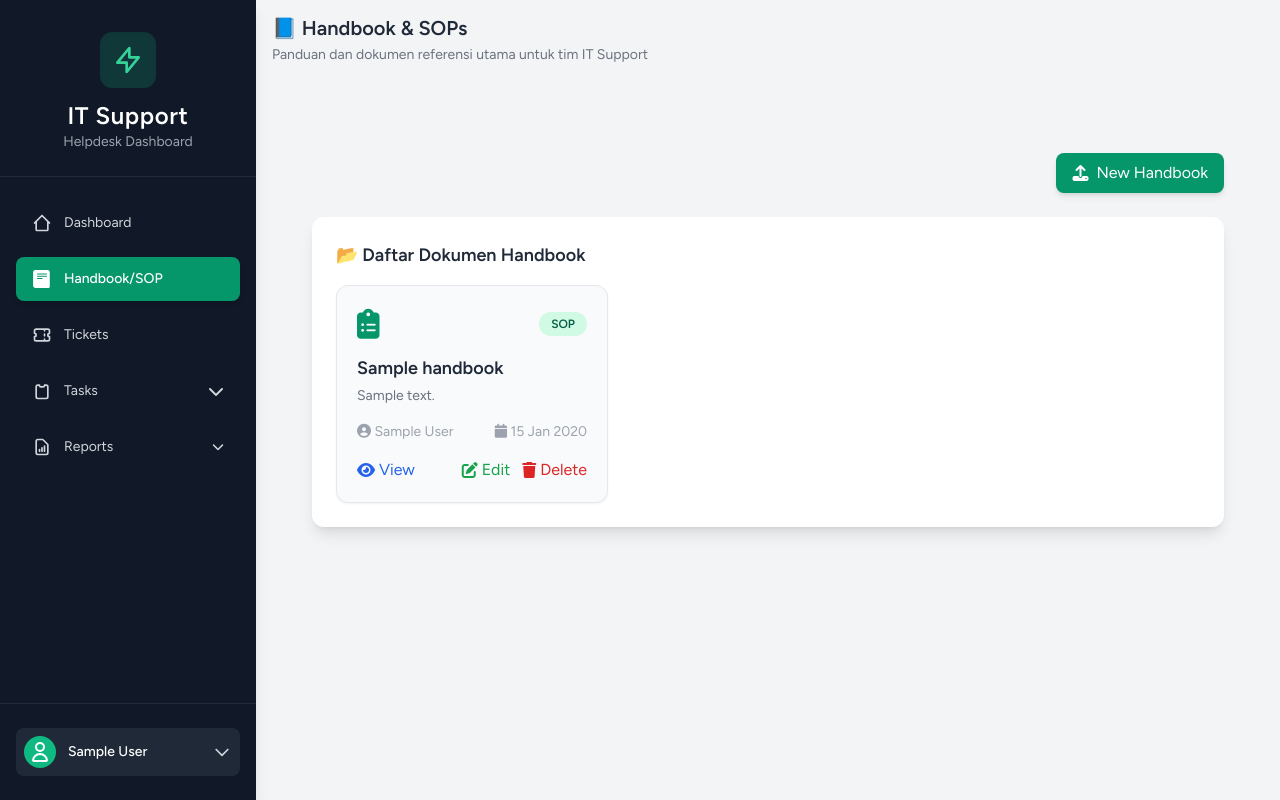
After one commit to Romyadhy/HelpdeskITSupport-System, a Laravel app: page /handbook in a window 1280 px wide. The commit adds this page. Run offline with Laravel 12, Linux system fonts and the light colour scheme; a user stored in the database is signed in; tables that the repository leaves empty hold one stand-in row (values such as "Sample post"); style sheets or scripts are compiled from the project's sources; some libraries are stand-ins or nearby versions.

Commit message:
create handbook feature, add permission into handbook, fixing the miss action in escalated tickets, next gtg into pdf things and dashboard things or maybe API things

```diff
--- /dev/null
+++ b/app/Http/Controllers/HandbookController.php
@@ -0,0 +1,92 @@
+<?php
+
+namespace App\Http\Controllers;
+
+use App\Models\Handbook;
+use Auth;
+use Illuminate\Http\Request;
+
+class HandbookController extends Controller
+{
+    //   public function __construct()
+    // {
+    //     // Middleware berdasarkan permission
+    //     $this->middleware('can:view-handbooks')->only(['index', 'show']);
+    //     $this->middleware('can:create-handbook')->only(['create', 'store']);
+    //     $this->middleware('can:edit-handbook')->only(['edit', 'update']);
+    //     $this->middleware('can:delete-handbook')->only(['destroy']);
+    // }
+
+    public function index()
+    {
+        $handbooks = Handbook::with('uploader')->latest()->get();
+        return view('frontend.Handbook.index', compact('handbooks'));
+    }
+
+
+
+    public function show($id)
+    {
+        $handbook = Handbook::with('uploader')->findOrFail($id);
+        // dd($handbook);
+        return view('frontend.Handbook.show', compact('handbook'));
+    }
+
+
+
+    public function create()
+    {
+        return view('frontend.Handbook.create');
+    }
+
+
+    public function store(Request $request)
+    {
+        $request->validate([
+            'title' => 'required|string|max:255',
+            'description' => 'required',
+            'category' => 'required',
+        ]);
+
+        Handbook::create([
+            'title' => $request->title,
+            'description' => $request->description,
+            'category' => $request->category,
+            'uploaded_by' => Auth::id(),
+        ]);
+
+        return redirect()->route('handbook.index')->with('success', 'Handbook berhasil ditambahkan');
+    }
+
+
+
+    public function edit($id)
+    {
+        $handbook = Handbook::with('uploader')->findOrFail($id);
+        return view('frontend.Handbook.edit', compact('handbook'));
+    }
+
+
+    public function update(Request $request, $id)
+    {
+        $validated = $request->validate([
+            'title' => 'required|string|max:255',
+            'description' => 'required',
+            'category' => 'required',
+        ]);
+
+        $handbook = Handbook::findOrFail($id);
+
+        $handbook->update($validated);
+
+        return redirect()->route('handbook.index')->with('success', 'Handbook berhasil diperbarui!');
+    }
+
+
+
+    public function destroy(Handbook $handbook)
+    {
+        $handbook->delete();
+        return redirect()->route('handbook.index')->with('success', 'Handbook berhasil dihapus!');
+    }
+}
--- a/app/Http/Controllers/TicketController.php
+++ b/app/Http/Controllers/TicketController.php
@@ -240,9 +240,9 @@ class TicketController extends Controller
     {
         $user = Auth::user();
 
-        if (!$user->can('handle-escalated-ticket')) {
-            abort(403, 'Unauthorized action.');
-        }
+        // if (!$user->can('handle-escalated-ticket')) {
+        //     abort(403, 'Unauthorized action.');
+        // }
 
         try {
             $ticket->update([
--- /dev/null
+++ b/app/Models/Handbook.php
@@ -0,0 +1,23 @@
+<?php
+
+namespace App\Models;
+
+use Illuminate\Database\Eloquent\Factories\HasFactory;
+use Illuminate\Database\Eloquent\Model;
+
+class Handbook extends Model
+{
+    use HasFactory;
+
+    protected $fillable = [
+        'title',
+        'description',
+        'category',
+        'uploaded_by',
+    ];
+
+
+    public function uploader(){
+        return $this->belongsTo(User::class, 'uploaded_by');
+    }
+}
--- /dev/null
+++ b/resources/views/frontend/Handbook/index.blade.php
@@ -0,0 +1,112 @@
+<x-app-layout>
+    <x-slot name="header">
+        <h2 class="font-semibold text-xl text-gray-800 leading-tight flex items-center gap-2">
+            📘 Handbook & SOPs
+        </h2>
+        <p class="text-gray-500 text-sm mt-1">Panduan dan dokumen referensi utama untuk tim IT Support</p>
+    </x-slot>
+
+    <div class="py-10">
+        <div class="max-w-7xl mx-auto sm:px-6 lg:px-8">
+            {{-- Tombol Upload hanya muncul jika user punya izin --}}
+            @can('create-handbook')
+                <div class="flex justify-end mb-6">
+                    <a href="{{ route('handbook.create') }}"
+                        class="bg-emerald-600 hover:bg-emerald-700 text-white px-4 py-2 rounded-lg shadow-md flex items-center gap-2 transition duration-200">
+                        <i class="fas fa-upload"></i>
+                        New Handbook
+                    </a>
+                </div>
+            @endcan
+
+            {{-- Card Utama --}}
+            <div class="bg-white shadow-lg rounded-xl p-6">
+                <h3 class="text-lg font-semibold text-gray-800 mb-4">📂 Daftar Dokumen Handbook</h3>
+
+                {{-- Jika tidak ada handbook --}}
+                @if ($handbooks->isEmpty())
+                    <div class="text-center py-10 text-gray-500">
+                        <i class="fas fa-folder-open text-4xl mb-3"></i>
+                        <p>Tidak ada dokumen handbook yang tersedia.</p>
+                    </div>
+                @else
+                    {{-- Grid Dokumen --}}
+                    <div class="grid grid-cols-1 sm:grid-cols-2 lg:grid-cols-3 gap-6">
+                        @foreach ($handbooks as $item)
+                            <div
+                                class="bg-gray-50 border border-gray-200 rounded-xl shadow-sm hover:shadow-md transition duration-200 p-5 flex flex-col justify-between">
+                                <div>
+                                    {{-- Ikon berdasarkan kategori --}}
+                                    <div class="flex items-center justify-between mb-3">
+                                        @php
+                                            $icon = match ($item->category) {
+                                                'SOP' => 'fa-clipboard-list',
+                                                'Panduan Infrastruktur' => 'fa-network-wired',
+                                                'Prosedur Backup' => 'fa-database',
+                                                'Kontak Darurat dan Eskalasi' => 'fa-phone-alt',
+                                                'Checklist' => 'fa-list-check',
+                                                default => 'fa-file-alt',
+                                            };
+                                        @endphp
+                                        <i class="fas {{ $icon }} text-3xl text-emerald-600"></i>
+                                        <span
+                                            class="text-xs bg-emerald-100 text-emerald-800 px-3 py-1 rounded-full font-semibold">{{ $item->category }}</span>
+                                    </div>
+
+                                    <h4 class="text-lg font-semibold text-gray-800 truncate">
+                                        {{ $item->title }}
+                                    </h4>
+
+                                    <p class="text-sm text-gray-500 mt-1 line-clamp-2">
+                                        {{ $item->description }}
+                                    </p>
+                                </div>
+
+                                {{-- Info Upload --}}
+                                <div class="mt-4 text-sm text-gray-400 flex justify-between items-center">
+                                    <span>
+                                        <i class="fas fa-user-circle"></i>
+                                        {{ $item->uploader->name ?? 'Unknown' }}
+                                    </span>
+                                    <span>
+                                        <i class="fas fa-calendar"></i>
+                                        {{ $item->created_at->format('d M Y') }}
+                                    </span>
+                                </div>
+
+                                {{-- Tombol Aksi --}}
+                                <div class="mt-4 flex justify-between items-center">
+                                    <a href="{{ route('handbook.show', $item->id) }}"
+                                        class="text-blue-600 hover:text-blue-800 flex items-center gap-1">
+                                        <i class="fas fa-eye"></i> View
+                                    </a>
+
+                                    <div class="flex items-center gap-3">
+                                        @can('edit-handbook')
+                                            <a href="{{ route('handbook.edit', $item->id) }}"
+                                                class="text-green-600 hover:text-green-800 flex items-center gap-1">
+                                                <i class="fas fa-edit"></i> Edit
+                                            </a>
+                                        @endcan
+
+                                        @can('delete-handbook')
+                                            <form action="{{ route('handbook.delete', $item->id) }}" method="POST"
+                                                onsubmit="return confirm('Yakin ingin menghapus dokumen ini?')">
+                                                @csrf
+                                                @method('DELETE')
+                                                <button type="submit"
+                                                    class="text-red-600 hover:text-red-800 flex items-center gap-1">
+                                                    <i class="fas fa-trash"></i> Delete
+                                                </button>
+                                            </form>
+                                        @endcan
+                                    </div>
+                                </div>
+                            </div>
+                        @endforeach
+                    </div>
+                @endif
+            </div>
+        </div>
+    </div>
+</x-app-layout>
--- a/resources/views/layouts/sidebar.blade.php
+++ b/resources/views/layouts/sidebar.blade.php
@@ -41,6 +41,22 @@
                 </svg>
                 <span class="text-sm">Dashboard</span>
             </a>
+
+            {{-- @hasanyrole('admin|support|manager') --}}
+            @can('view-handbook')
+                <a href="{{ route('handbook.index') }}"
+                    class="flex items-center px-4 py-3 rounded-lg transition-all duration-200
+                    {{ request()->routeIs('handbook.*') ? 'bg-emerald-600 text-white shadow-md' : 'text-gray-300 hover:bg-gray-800 hover:text-white' }}">
+
+                    <svg class="w-5 h-5 mr-3 flex-shrink-0" fill="currentColor" xmlns="http://www.w3.org/2000/svg"
+                        viewBox="0 0 576 512">
+                        <path d="M96 0C60.7 0 32 28.7 32 64V448c0 35.3 28.7 64 64 64H480c17.7 0 32-14.3 32-32V64c0-35.3-28.7-64-64-64H96zm64 96h256c8.8 0 16 7.2 16 16s-7.2 16-16 16H160c-8.8 0-16-7.2-16-16s7.2-16 16-16zm0 64h256c8.8 0 16 7.2 16 16s-7.2 16-16 16H160c-8.8 0-16-7.2-16-16s7.2-16 16-16zm0 64h128c8.8 0 16 7.2 16 16s-7.2 16-16 16H160c-8.8 0-16-7.2-16-16s7.2-16 16-16z"/>
+                    </svg>
+
+                <span class="text-sm font-medium">Handbook/SOP</span>
+                </a>
+             @endcan
+            {{-- @endhasanyrole --}}
 
             <!-- Tickets -->
             <a href="{{ route('tickets.index') }}"
--- a/routes/web.php
+++ b/routes/web.php
@@ -2,6 +2,7 @@
 
 use App\Http\Controllers\DailyReportController;
 use App\Http\Controllers\DashboardController;
+use App\Http\Controllers\HandbookController;
 use App\Http\Controllers\MonthlyReportController;
 use App\Http\Controllers\ProfileController;
 use App\Http\Controllers\TaskController;
@@ -48,7 +49,7 @@ Route::middleware('auth')->group(function () {
     Route::post('/tickets/{ticket}/take-over', [TicketController::class, 'takeOver'])->name('tickets.takeOver');
     Route::post('/tickets/{ticket}/close', [TicketController::class, 'close'])->name('tickets.close');
     Route::post('tickets/{ticket}/escalate', [TicketController::class, 'escalate'])->name('tickets.escalate');
-    Route::post('/tickets/{ticket}/handle-escalated', [TicketController::class, 'handleEscalated'])->name('tickets.handleEscalated');
+    Route::put('/tickets/{ticket}/handle-escalated', [TicketController::class, 'handleEscalated'])->name('tickets.handleEscalated');
 
     // Tasks Route
     Route::get('tasks/daily', [TaskController::class, 'daily'])->name('tasks.daily');
@@ -87,8 +88,16 @@ Route::middleware('auth')->group(function () {
     Route::get('reports/monthly/{id}/edit', [MonthlyReportController::class, 'edit'])->name('reports.monthly.edit');
     Route::put('reports/monthly/{id}', [MonthlyReportController::class, 'update'])->name('reports.monthly.update');
     Route::delete('reports/monthly/{id}', [MonthlyReportController::class, 'destroy'])->name('reports.monthly.destroy');
+    Route::put('reports/monthly/{id}/verify', [MonthlyReportController::class, 'verify'])->name('reports.monthly.verify');
 
-    Route::put('reports/monthly/{id}/verify', [MonthlyReportController::class, 'verify'])->name('reports.monthly.verify');
+    // Handbook Route
+    Route::get('handbook', [HandbookController::class, 'index'])->name('handbook.index');
+    Route::get('handbook/show/{id}', [HandbookController::class, 'show'])->name('handbook.show');
+    Route::get('handbook/create', [HandbookController::class, 'create'])->name('handbook.create');
+    Route::post('handbook/store', [HandbookController::class, 'store'])->name('handbook.store');
+    Route::get('handbook/edit/{id}', [HandbookController::class, 'edit'])->name('handbook.edit');
+    Route::put('handbook/update/{id}', [HandbookController::class, 'update'])->name('handbook.update');
+    Route::delete('handbook/delete/{id}', [HandbookController::class, 'destroy'])->name('handbook.delete');
 
 });
 
```
Also changed, not shown: database/seeders/AddPermissionHandbook.php (added, +44 -0 lines), resources/views/frontend/Handbook/create.blade.php (added, +81 -0 lines), resources/views/frontend/Handbook/edit.blade.php (added, +81 -0 lines), resources/views/frontend/Handbook/show.blade.php (added, +72 -0 lines), resources/views/frontend/Tickets/tickets.blade.php (+40 -17 lines), database/migrations/2025_10_28_014937_create_handbooks_table.php (added).
